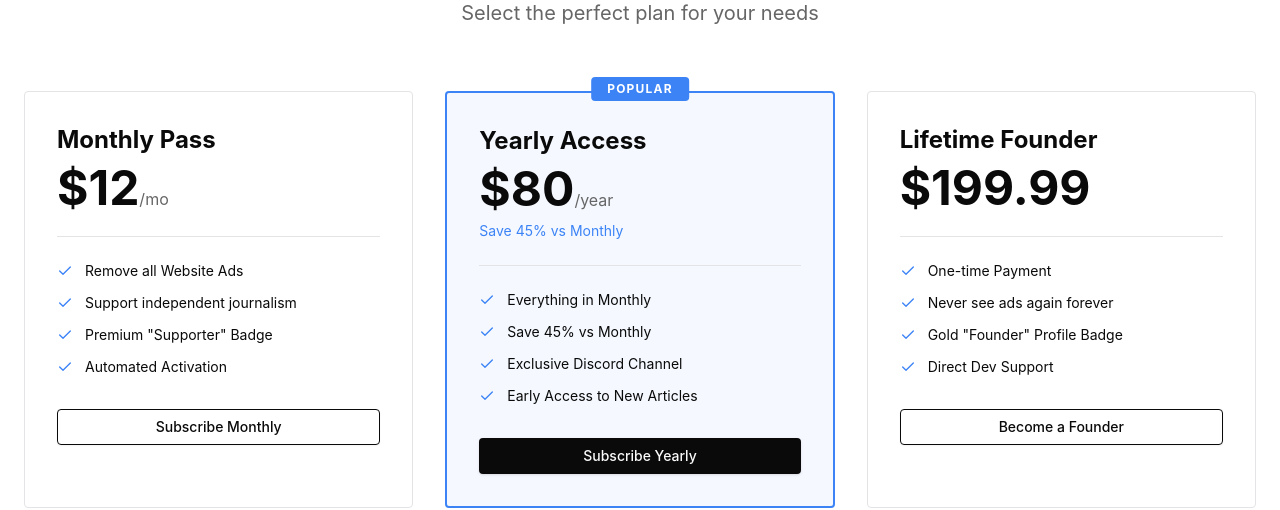
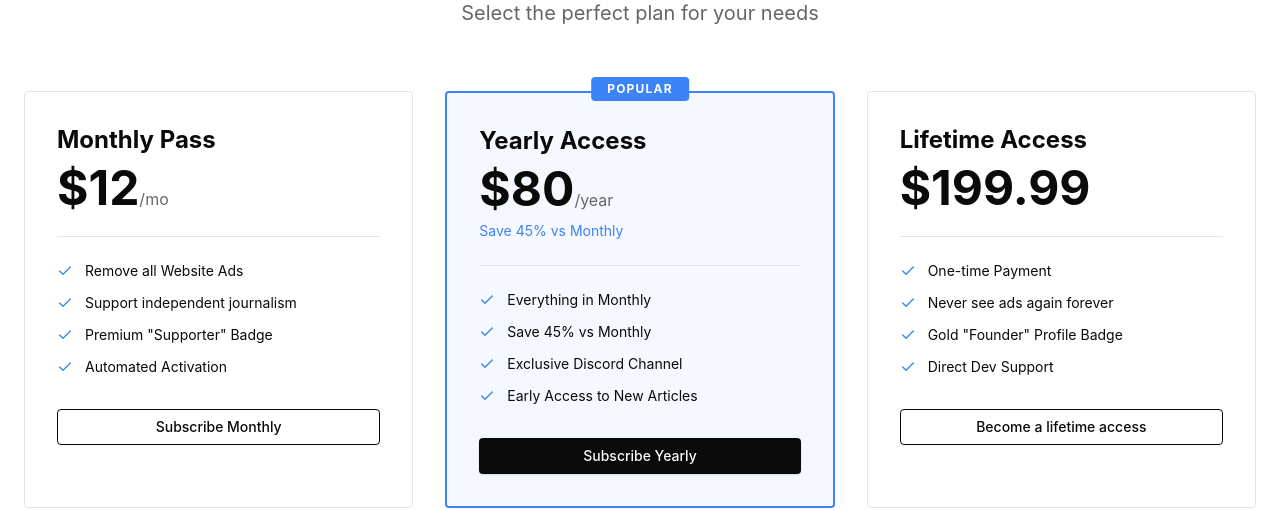
Before and after one commit to RuanDevz/Sevenxmidia, a React (Create React App) app in the folder frontend/: page / in a window 1280 px wide. Shown: the part 3440-3950 px from the top of the page. Built offline with nearby package versions, Linux system fonts and the light colour scheme; a web font is replaced by a local one.

Commit message:
att seven lifetime access

```diff
--- a/frontend/public/index.html
+++ b/frontend/public/index.html
@@ -3,7 +3,8 @@
 <head>
     <meta charset="UTF-8" />
     <meta name="viewport" content="width=device-width, initial-scale=1.0" />
-    <meta name="description" content="Aplicação Web" />
+    <meta name="description" content="Sevenxmedia" />
+    <link rel="shortcut icon" href="../public//seven.ico" type="image/x-icon">
     <title>Sevenxmedia</title>
 </head>
 <body>
--- a/frontend/src/pages/LandingPage.js
+++ b/frontend/src/pages/LandingPage.js
@@ -462,7 +462,7 @@ const handleCheckout = async (planType) => {
               className="border border-border rounded-md p-8 hover:border-primary/50 transition-colors duration-300"
               data-testid="lifetime-plan-card"
             >
-              <h3 className="text-2xl font-bold mb-2" data-testid="lifetime-plan-title">Lifetime Founder</h3>
+              <h3 className="text-2xl font-bold mb-2" data-testid="lifetime-plan-title">Lifetime Access</h3>
               <div className="mb-6">
                 <span className="text-5xl font-bold" data-testid="lifetime-plan-price">$199.99</span>
               </div>
@@ -491,7 +491,7 @@ const handleCheckout = async (planType) => {
                 disabled={loading === "lifetime"}
                 data-testid="lifetime-plan-button"
               >
-                {loading === "lifetime" ? "Processing..." : "Become a Founder"}
+                {loading === "lifetime" ? "Processing..." : "Become a lifetime access"}
               </Button>
             </motion.div>
           </div>
```
Also changed, not shown: 1 other file (tests, documents, lock files or other folders).
